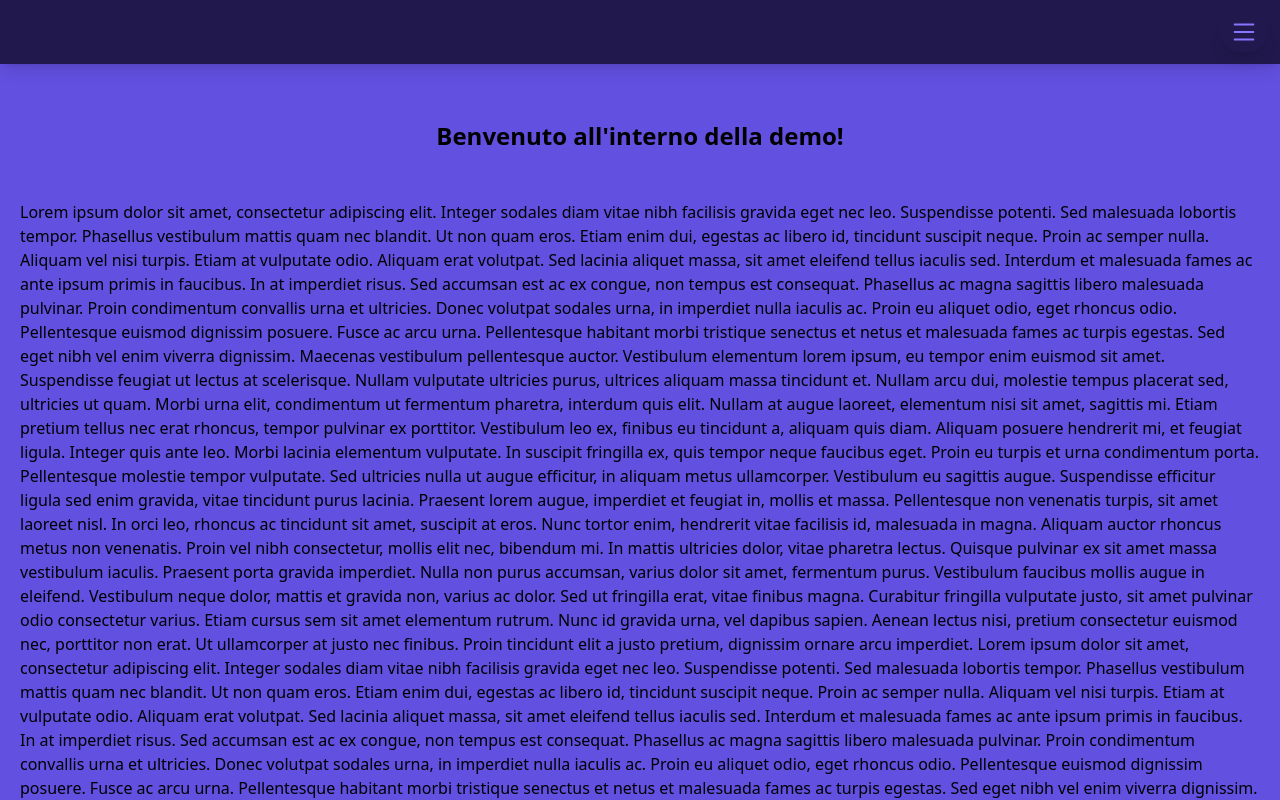
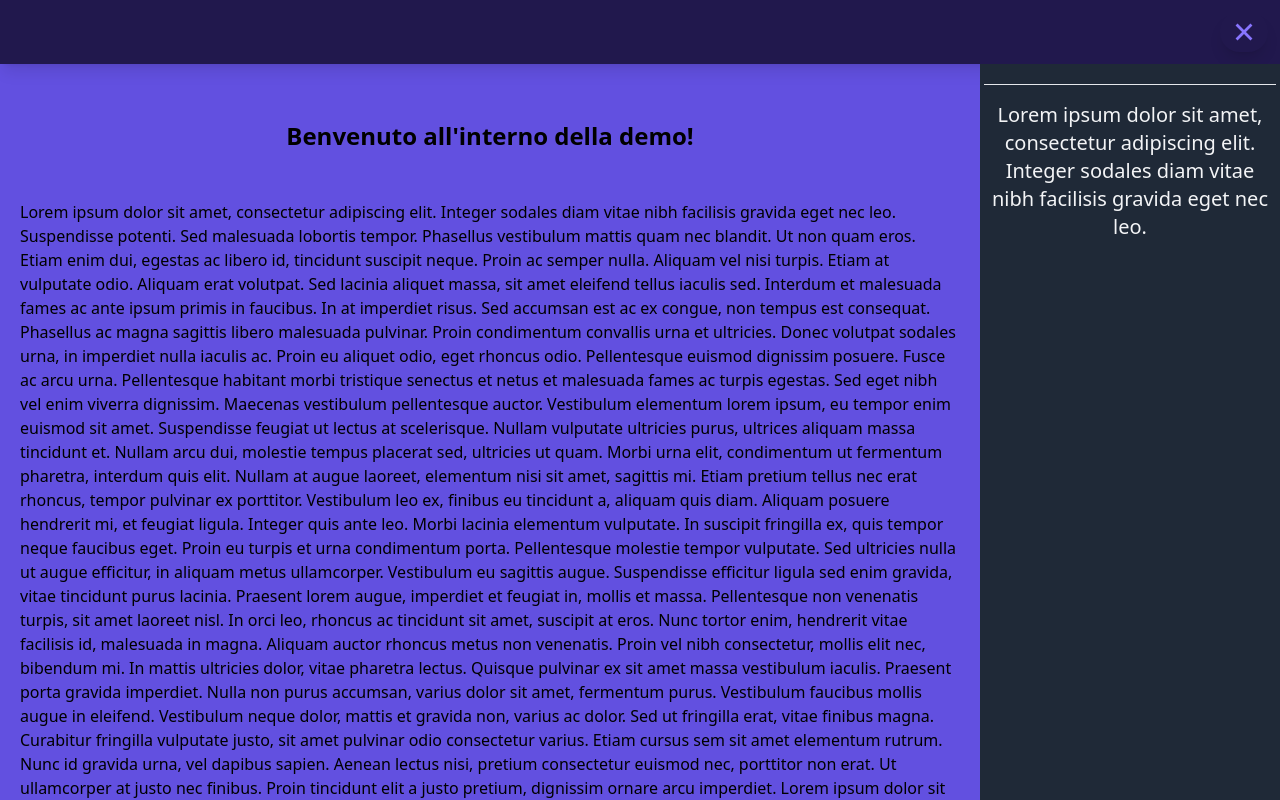
Before and after one commit to clo0432/FrontEnd-TPSIT-ESP, a React (Vite) app in the folder react-app/: page / in a window 1280 px wide. Shown: the top 800 px of the page. Built offline with nearby package versions, Linux system fonts and the light colour scheme.

Commit message:
fixata la sidbar, abbiamo cambiato il concept, ora la sidebar se cliccata sposta la pagina che si sta visualizzando

```diff
--- /dev/null
+++ b/package.json
@@ -0,0 +1,5 @@
+{
+  "devDependencies": {
+    "react-router-dom": "^6.6.1"
+  }
+}
--- a/react-app/src/App.jsx
+++ b/react-app/src/App.jsx
@@ -1,31 +1,22 @@
 import React, { useState } from 'react';
+import { BrowserRouter, Routes, Route } from "react-router-dom";
 
-import { Sidebar, SidebarToggleButton, SidebarContext } from './scenes/global/Sidebar';
-import Topbar from './scenes/global/Topbar';
+import Layout from './scenes/global/Layout';
 import MainPage from './scenes/mainPage';
 
-
 function App() {
-  const [isOpen, setIsOpen] = useState(false);
-
-  // Funzione per aprire/chiudere la sidebar
-  const toggle = () => setIsOpen(!isOpen);
-
   return (
-    <div className='relative'>
-      {/* Pagina iniziale con titolo, breve descrizione e select */}
-      <MainPage/>
-      <SidebarContext.Provider value={{isOpen, toggle}} >
-        {/* Topbar con bottone per sidebar, titolo, searchbar con animazione apple */}
-        <Topbar/>
-        {/* Sidebar con: admin, login... */}
-        <Sidebar/>
-        {/* Bottone per aprire e chiudere la sidebar */}
-        <SidebarToggleButton/>
-      </SidebarContext.Provider>
-
-    </div>
+    <BrowserRouter>
+      <Routes>
+        <Route path="/" element={<Layout />}>
+          <Route index element={<MainPage />} />
+          {/* <Route path="blogs" element={<Blogs />} /> */}
+          {/* <Route path="contact" element={<Contact />} /> */}
+          {/* <Route path="*" element={<NoPage />} /> */}
+        </Route>
+      </Routes>
+    </BrowserRouter>
   )
 }
 
-export default App
+export default App;
--- a/react-app/src/index.css
+++ b/react-app/src/index.css
@@ -18,16 +18,34 @@
         dark:bg-[#3F2F94] text-[#8875FF] hover:text-white
         hover:rounded-xl rounded-3xl
         transition-all duration-200 ease-linear
-        cursor-pointer shadow-lg ;
+        cursor-pointer shadow-lg;
     }
 
     .sidebar {
-        @apply fixed inset-y-0 right-0 lg:right-0 p-2 w-[300px] overflow-y-auto
+        @apply fixed z-50 top-16 bottom-0 left-[100vw] lg:right-0 p-1 w-[300px] overflow-y-auto
         text-center bg-gray-800;
+        opacity: 0;
+        transition: all 0s, transform 500ms cubic-bezier(0,0,1,0.1), opacity 0s 500ms; /*animazione di uscita*/
     }
 
-    .sidebar-hidden {
-        @apply fixed inset-y-0 right-0 lg:right-0 p-2 w-[300px] overflow-y-auto
-        text-center bg-gray-800 hidden;
+    .sidebarOpen {
+        transform: translateX(-100%);
+        opacity: 100;
+
+        transition: all 0s, transform 500ms cubic-bezier(0,0,0.1,1), opacity 0s; /*animazione di entrata*/
+    }
+
+    .sidebarClosed {
+
+    }
+
+    .outletOpen {
+        width: calc(100vw - 300px);
+        transition: all 0s, width 500ms cubic-bezier(0,0,0.1,1); /*animazione di entrata*/
+    }
+
+    .outletClosed {
+        width: 100%;
+        transition: all 0s, width 500ms cubic-bezier(0,0,1,0.1); /*animazione di uscita*/
     }
 }
--- /dev/null
+++ b/react-app/src/scenes/global/Layout.jsx
@@ -0,0 +1,23 @@
+import React, { useState } from 'react';
+import { Sidebar } from './Sidebar';
+import { Topbar } from './Topbar';
+import { Outlet, Link } from "react-router-dom";
+
+const Layout = () => {
+    const [isOpen, setIsOpen] = useState(true);
+
+    return (
+        <div className='relative'>
+            {/* Pagina iniziale con titolo, breve descrizione e select */}
+            <Topbar isSidebarOpen={isOpen} setIsOpen={setIsOpen} /> {/* Topbar con bottone per sidebar, titolo, searchbar con animazione apple */}
+            <div className="mainContent">
+                <Sidebar isSidebarOpen={isOpen} setIsOpen={setIsOpen} /> {/* Sidebar con: admin, login... */}
+                <div className={`${isOpen ? "outletOpen": "outletClosed"} relative left-0 `}>
+                    <Outlet/>
+                </div>
+            </div>
+        </div>
+    );
+};
+
+export default Layout;
--- a/react-app/src/scenes/global/Sidebar.jsx
+++ b/react-app/src/scenes/global/Sidebar.jsx
@@ -1,93 +1,20 @@
-import React, { useEffect, createContext, useContext, useState, useRef } from "react";
+import React, { useEffect, useState } from "react";
 
-import { IoCloseSharp } from "react-icons/io5"; // icona X per chiudere la sidebar
-import { BsList } from "react-icons/bs" // Icona hamburger per aprire la sidebar
+export const Sidebar = ( {isSidebarOpen} ) => {
+    console.log(isSidebarOpen);
+    return (
+        // Definisco il rettangolo che fa da sfondo per la sidebar e che ne cotiene i suoi elementi
+        <div className={`${ isSidebarOpen ? "sidebarOpen": "sidebarClosed"} sidebar`}>
+            <div className="text-gray-100 text-xl">
+                {/*Titolo della sidebar*/}
+                {/* <h1 className="px-4 mt-4 flex font-bold text-gray-200"> Sidebar Demo </h1>  */}
+                {/*Linea orizzonatale per dividere l'area di titolo dall area app*/}
+                <hr className="my-4"></hr>
+                <p>
+                    Lorem ipsum dolor sit amet, consectetur adipiscing elit. Integer sodales diam vitae nibh facilisis gravida eget nec leo.
+                </p>
 
-export const SidebarContext = createContext({
-    isOpen: false,
-    toggle: () => {}
-})
-
-// Definisco il bottone e la sua funzionalità
-export const SidebarToggleButton = () => {
-    const { isOpen, toggle } = useContext(SidebarContext);
-
-    return (
-      <button onClick={toggle} >
-        {isOpen ? (
-            <SidebarToggleIcon icon={<IoCloseSharp size="30" />} />
-        ) : (
-            <SidebarToggleIcon icon={<BsList size="30" />} />
-        )}
-      </button>
-    )
-}
-// Definisco l'icona del bottone
-const SidebarToggleIcon = ({ icon }) => (
-    <div className="topbar-icon fixed top-0 right-0">
-        {icon}
-    </div>
-)
-
-export const Sidebar = () => {
-    // Funzioni per nuova versione
-    const { isOpen, toggle } = useContext(SidebarContext);
-    const ref = React.useRef(null);
-
-    const handleToggle = () => {
-        toggle();
-        setIsOpen(!isOpen);
-      };
-
-    useEffect(() => {
-        ref.current = document.querySelector(".sidebar");
-    }, []);
-
-    // Gestisco il click fuori dalla sidebar per chiuderla
-    const handleClickOutside = event => {
-        if (ref.current && !ref.current.contains(event.target)) {
-          toggle();
-        }
-    };
-
-    useEffect(() => {
-        if (isOpen) {
-          document.addEventListener("click", handleClickOutside, false);
-        }
-        return () => {
-          document.removeEventListener("click", handleClickOutside, false);
-        };
-    }, [isOpen]);
-
-    return (
-        <div ref={ref} className={`${isOpen ? "open" : "hidden"} sidebar`}>
-
-            {/* Definisco il rettangolo che fa da sfondo per la sidebar e che ne cotiene i suoi elementi*/}
-            <div id="sidebarContainer">
-                <div className="text-gray-100 text-xl">
-                    <div className="px-4 mt-4 flex">
-                        {/*Titolo della sidebar*/}
-                        <h1 className="font-bold text-gray-200"> Sidebar Demo </h1>
-                        {/* Bottone a X per chiudere la sidebar - da sostituire con la possibilità di animazione tra Hamburger a X e viceversa */}
-                        <button
-                            className="text-gray-400 hover:text-gray-500 focus:outline-none focus:text-gray-500 transition duration-150 ease-in-out"
-                            aria-label="Close sidebar"
-                            onClick={toggle}
-                            >
-                            {/*Icona X di chiusura della sidebar*/}
-                            <IoCloseSharp className="h-10 w-7"/>
-                        </button>
-
-                    </div>
-                    {/*Linea orizzonatale per dividere l'area di titolo dall area app*/}
-                    <hr className="my-4"></hr>
-                </div>
-
-                {/* BOX PER RICERCA EMBRIONALE */}
-                {/* <div className="p-2.5 mt-3 flex items-center rounded-md px-4 duration-300
-                                cursor-pointer bg-gray-700"></div>  */}
             </div>
-
         </div>
     )
 };
--- a/react-app/src/scenes/global/Topbar.jsx
+++ b/react-app/src/scenes/global/Topbar.jsx
@@ -1,12 +1,31 @@
-import React, { useEffect, useState, useRef } from "react";
+import React, { useEffect, useRef } from "react";
+import { IoCloseSharp } from "react-icons/io5"; // icona X per chiudere la sidebar
+import { BsList } from "react-icons/bs" // Icona hamburger per aprire la sidebar
 
-const Topbar = () => {
+// Definisco il bottone e la sua funzionalità
+const SidebarToggleButton = ( {isSidebarOpen, setIsOpen} ) => {
+    return (
+      <button onClick={() => {setIsOpen(!isSidebarOpen)}}>
+            {isSidebarOpen ? (
+                <SidebarToggleIcon icon={<IoCloseSharp size="30" />} />
+            ) : (
+                <SidebarToggleIcon icon={<BsList size="30" />} />
+            )}
+      </button>
+    )
+};
 
+// Definisco l'icona dei bottoni
+const SidebarToggleIcon = ({ icon }) => (
+    <div className="topbar-icon fixed top-0 right-0">
+        {icon}
+    </div>
+)
+
+export const Topbar = ( {isSidebarOpen, setIsOpen} ) => {
     return (
-        <div className="fixed top-0 left-0 h-16 w-full m-0 flex-row
-                        bg-[#21184D] shadow-lg ">
+        <div className="z-50 fixed top-0 left-0 h-16 w-full m-0 flex-row bg-[#21184D] shadow-lg ">
+            <SidebarToggleButton isSidebarOpen={isSidebarOpen} setIsOpen={setIsOpen}/>
         </div>
     )
 };
-
-export default Topbar;
```
Also changed, not shown: 2 other files (tests, documents, lock files or other folders).
